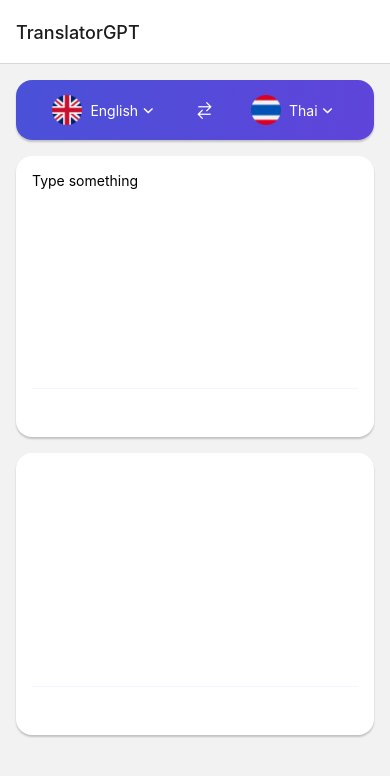
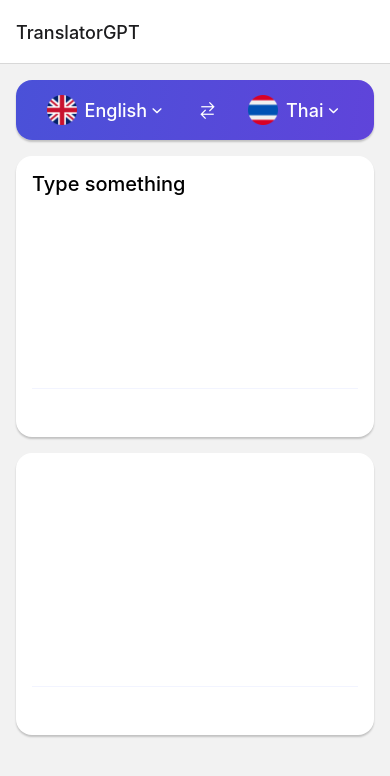
Before and after one commit to alexCoding42/translator-gpt, a React Native app: screen /TranslatorGPT in a window 390 px wide. Shown: the top 776 px of the page. Built offline with nearby package versions, Linux system fonts and the light colour scheme.

Commit message:
feat: :sparkles: increase the readability

```diff
--- a/src/components/molecules/card/Card.tsx
+++ b/src/components/molecules/card/Card.tsx
@@ -87,6 +87,8 @@
     backgroundColor: 'transparent',
     borderWidth: 0,
     padding: 0,
+    fontSize: 20,
+    fontWeight: '500',
   },
 });
 
--- a/src/components/molecules/language-selector/LanguageSelector.tsx
+++ b/src/components/molecules/language-selector/LanguageSelector.tsx
@@ -32,6 +32,8 @@
   },
   text: {
     color: '#fff',
+    fontSize: 18,
+    fontWeight: '500',
   },
 });
 
```
